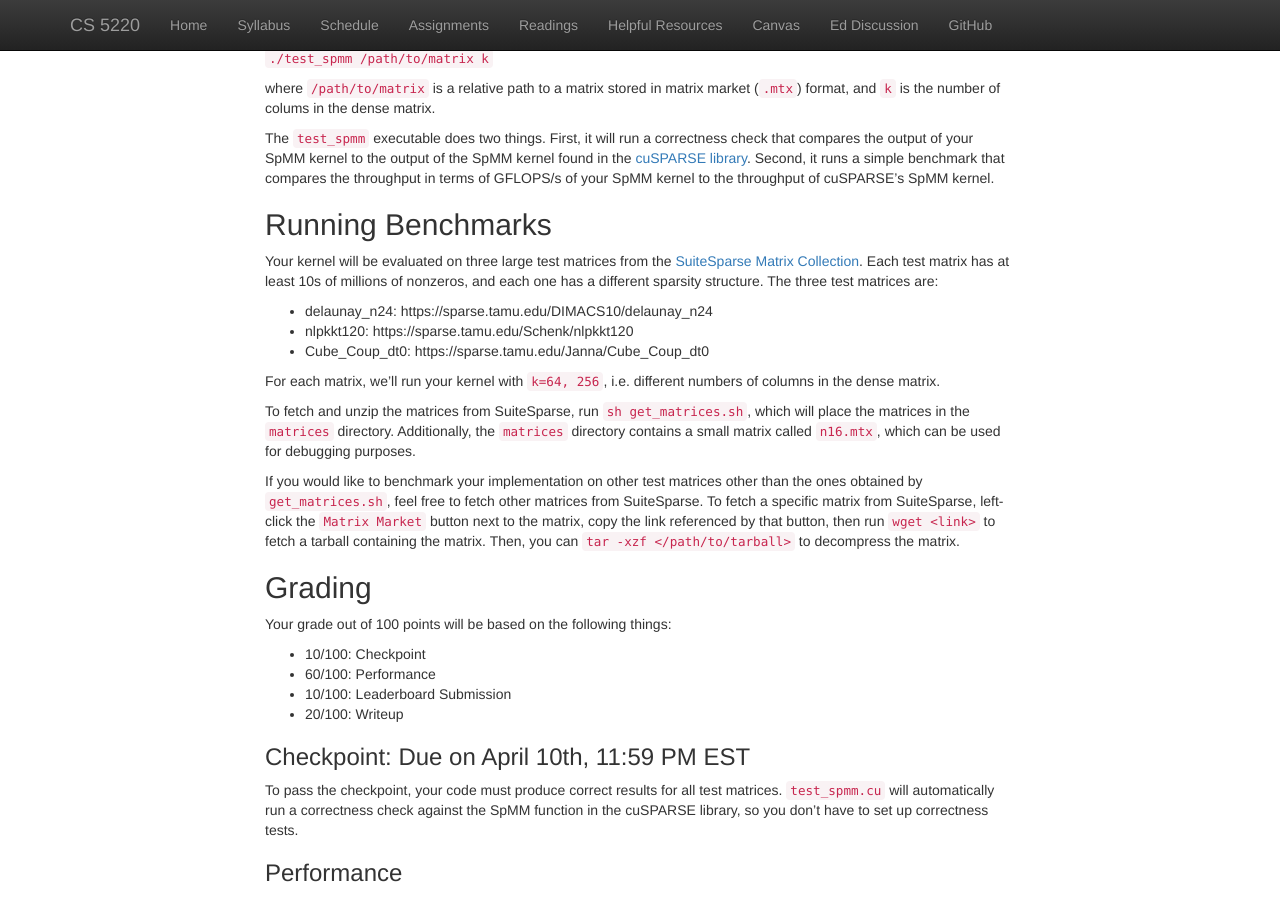
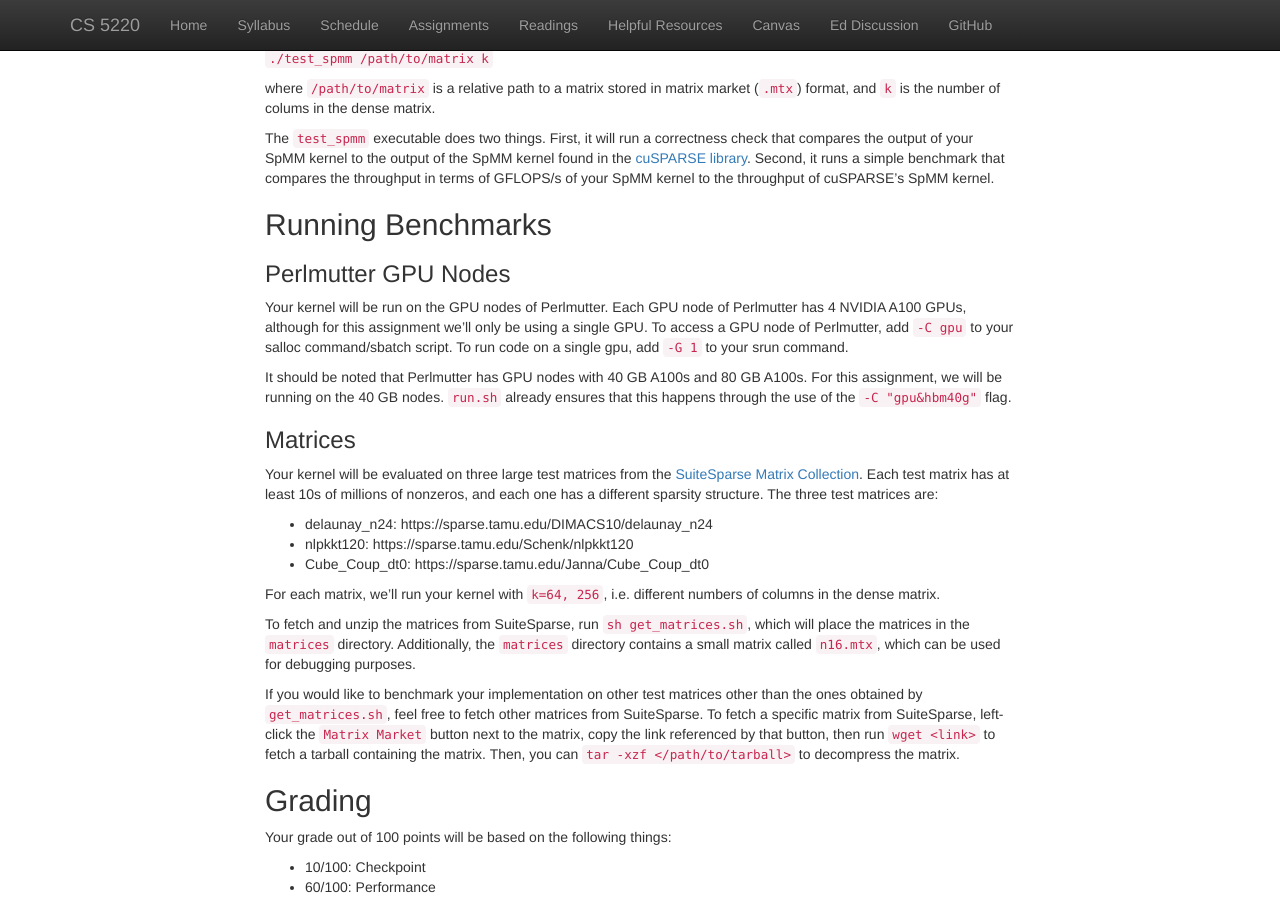
Before and after one commit to cs5220-26sp/web, a Jekyll site: the page built from web/hw/hw5.md, in a window 1280 px wide and 900 px high, scrolled down 1262 px. Built offline with Jekyll 4.4.1, drawn with Linux system fonts in a browser that asks for light colours; nearby versions of some CDN libraries; formulas are drawn with MathJax 3.

Commit message:
add gpu section to hw5

```diff
--- a/web/hw/hw5.md
+++ b/web/hw/hw5.md
@@ -65,6 +65,18 @@ Second, it runs a simple benchmark that compares the throughput in terms of GFLO
 
 
 ## Running Benchmarks ##
+
+### Perlmutter GPU Nodes ###
+Your kernel will be run on the GPU nodes of Perlmutter.
+Each GPU node of Perlmutter has 4 NVIDIA A100 GPUs, although for this assignment we'll only be using a single GPU.
+To access a GPU node of Perlmutter, add `-C gpu` to your salloc command/sbatch script.
+To run code on a single gpu, add `-G 1` to your srun command.
+
+It should be noted that Perlmutter has GPU nodes with 40 GB A100s and 80 GB A100s.
+For this assignment, we will be running on the 40 GB nodes.
+`run.sh` already ensures that this happens through the use of the `-C "gpu&hbm40g"` flag.
+
+### Matrices ###
 
 Your kernel will be evaluated on three large test matrices from the [SuiteSparse Matrix Collection](https://sparse.tamu.edu/).
 Each test matrix has at least 10s of millions of nonzeros, and each one has a different sparsity structure.
```
